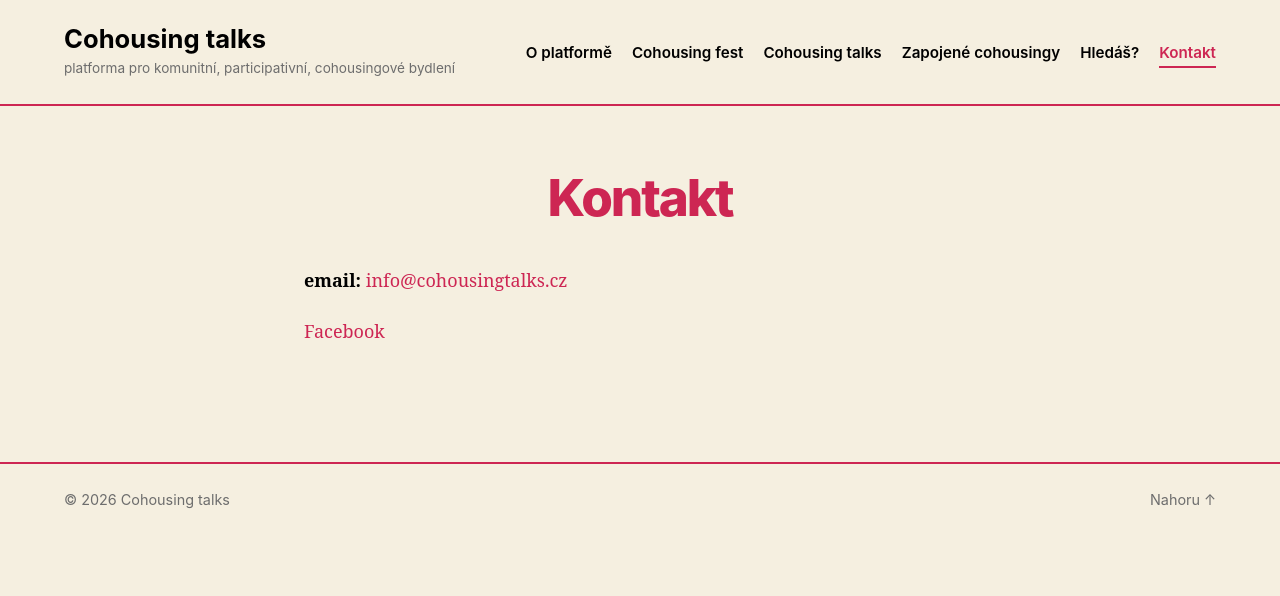
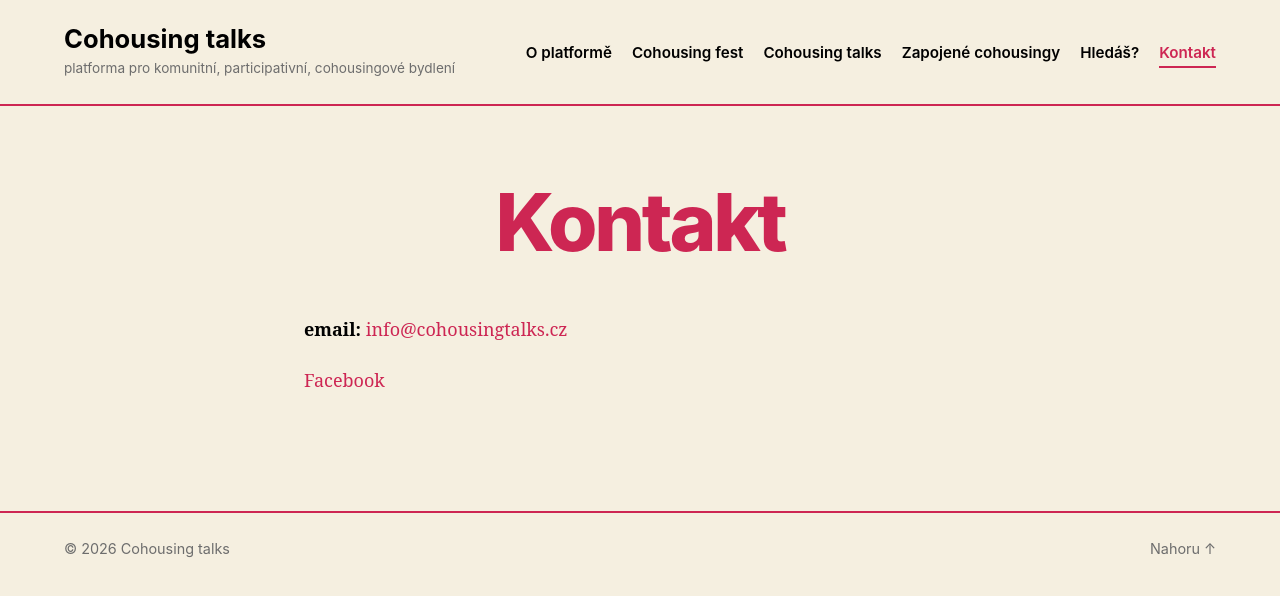
Before and after one commit to kubantjan/cohousingtalks, a Jekyll site: the page built from pages/kontakt.md, in a window 1280 px wide. Shown: the top 596 px of the page. Built offline with Jekyll 4.4.1, drawn with Linux system fonts in a browser that asks for light colours.

Commit message:
Enlarge page h1 to 5rem (mobile 3rem), closer to original
https://claude.ai/code/session_014N2ozhTqKje1akWvWuBuhU

```diff
--- a/assets/css/style.css
+++ b/assets/css/style.css
@@ -195,7 +195,7 @@ img {
 }
 
 .page-content h1 {
-  font-size: 3.2rem;
+  font-size: 5rem;
   font-weight: 800;
   letter-spacing: -0.0415625em;
   margin-bottom: 1.5rem;
@@ -510,7 +510,7 @@ div.community-card .no-page {
   }
 
   .page-content h1 {
-    font-size: 2.2rem;
+    font-size: 3rem;
     margin-bottom: 1rem;
   }
 
```
